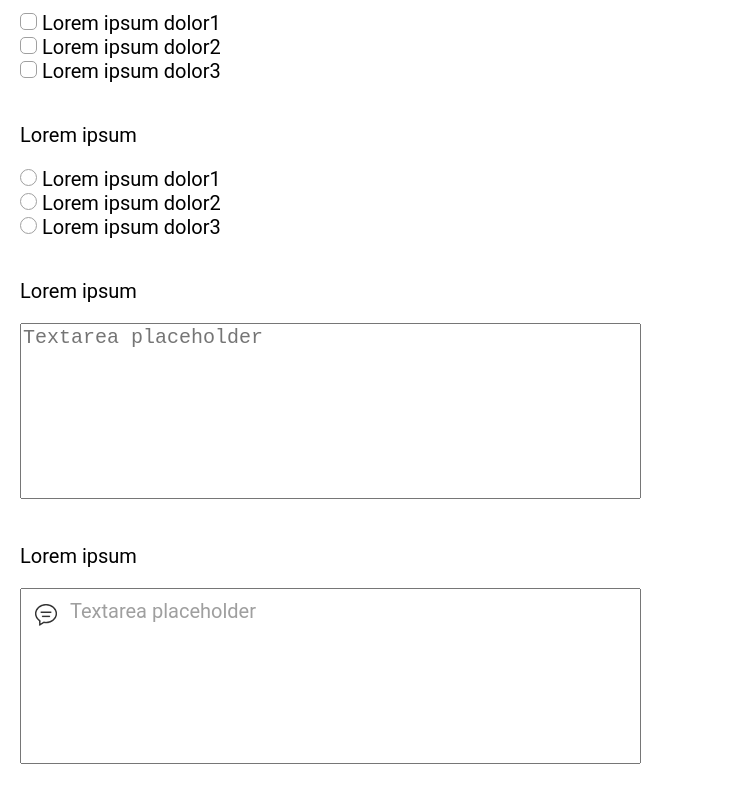
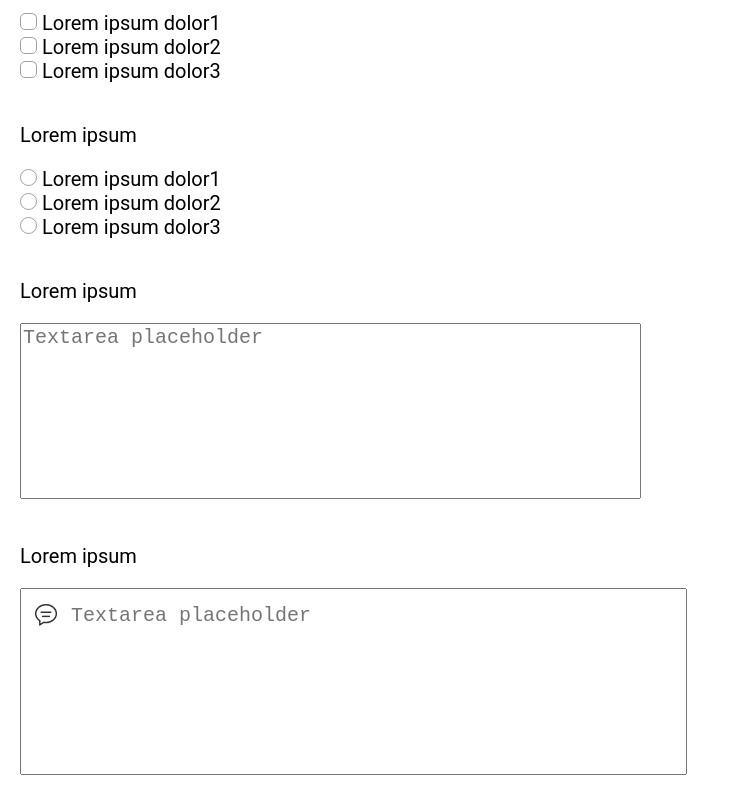
Before and after one commit to MarkovaKate/homework-9-form, a plain HTML site: page index.html in a window 1280 px wide. Shown: the part 3671-4471 px from the top of the page, without its empty margins (0-730 px from the left). Drawn offline with Linux system fonts and the light colour scheme; files whose address does not match are found by name.

Commit message:
Исправляет баг textarea c placeholder

```diff
--- a/css/style.css
+++ b/css/style.css
@@ -472,6 +472,7 @@ Gallery
   width: 615px;
   height: 170px;
   font-size: 20px;
+  padding: 15px 0px 0px 50px;
 }
 
 .form__textarea2:focus {
@@ -503,13 +504,6 @@ Gallery
   display: block;
 }
 
-.textarea-placeholder {
-  position: absolute;
-  top: 55px;
-  left: 50px;
-  color: #9f9f9f;
-}
-
 .form__textarea2:focus ~ .textarea-placeholder {
   display: none;
 }
--- a/index.html
+++ b/index.html
@@ -519,15 +519,12 @@
           class="form__textarea2"
           name="textarea2"
           placeholder="Textarea placeholder"
-        >
-        </textarea>
-        <span class="textarea-placeholder">Textarea placeholder</span>
+        ></textarea>
         <img
           class="textarea__img textarea__img__default"
           src="img/chath1.png"
           alt="chat1"
-        />
-        <img
+        /><img
           class="textarea__img textarea__img__focus"
           src="img/chat2.png"
           alt="chat2"
```
